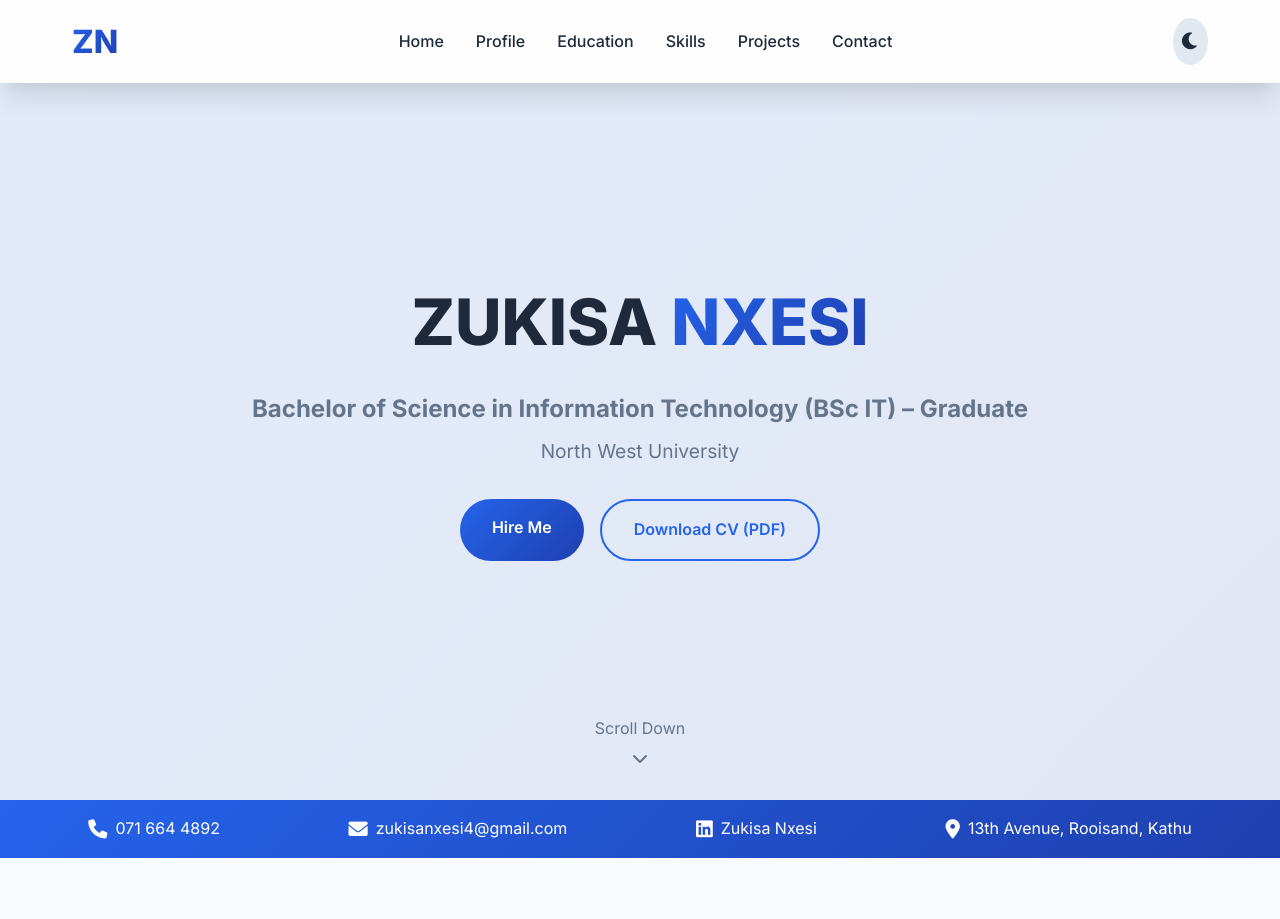
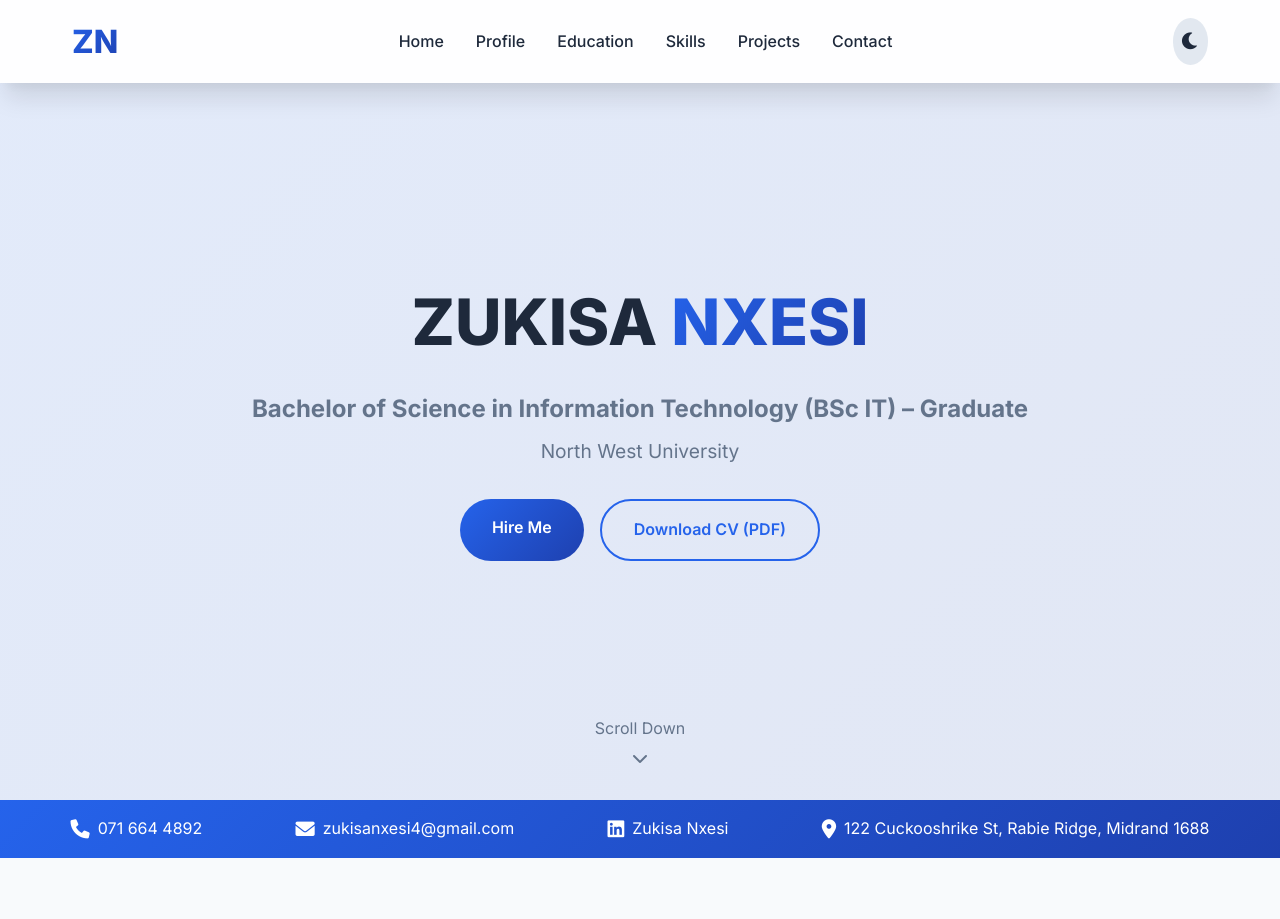
Before and after one commit to ZukisaNxesi/ZukisaNxesi.github.io, a plain HTML site: page index.html in a window 1280 px wide. Shown: the top 919 px of the page. Drawn offline with Linux system fonts and the light colour scheme.

Commit message:
changed address

```diff
--- a/index.html
+++ b/index.html
@@ -65,7 +65,7 @@
         </div>
         <div class="contact-item">
             <i class="fas fa-map-marker-alt"></i>
-            <span>13th Avenue, Rooisand, Kathu</span>
+            <span>122 Cuckooshrike St, Rabie Ridge, Midrand 1688</span>
         </div>
     </div>
 
@@ -390,7 +390,7 @@
                     <div class="contact-card">
                         <i class="fas fa-map-marker-alt"></i>
                         <h3>Address</h3>
-                        <p>13th Avenue, House No. 7272<br>Rooisand, Kathu</p>
+                        <p>122 Cuckooshrike St<br>Rabie Ridge, Midrand 1688</p>
                     </div>
                 </div>
 
```
